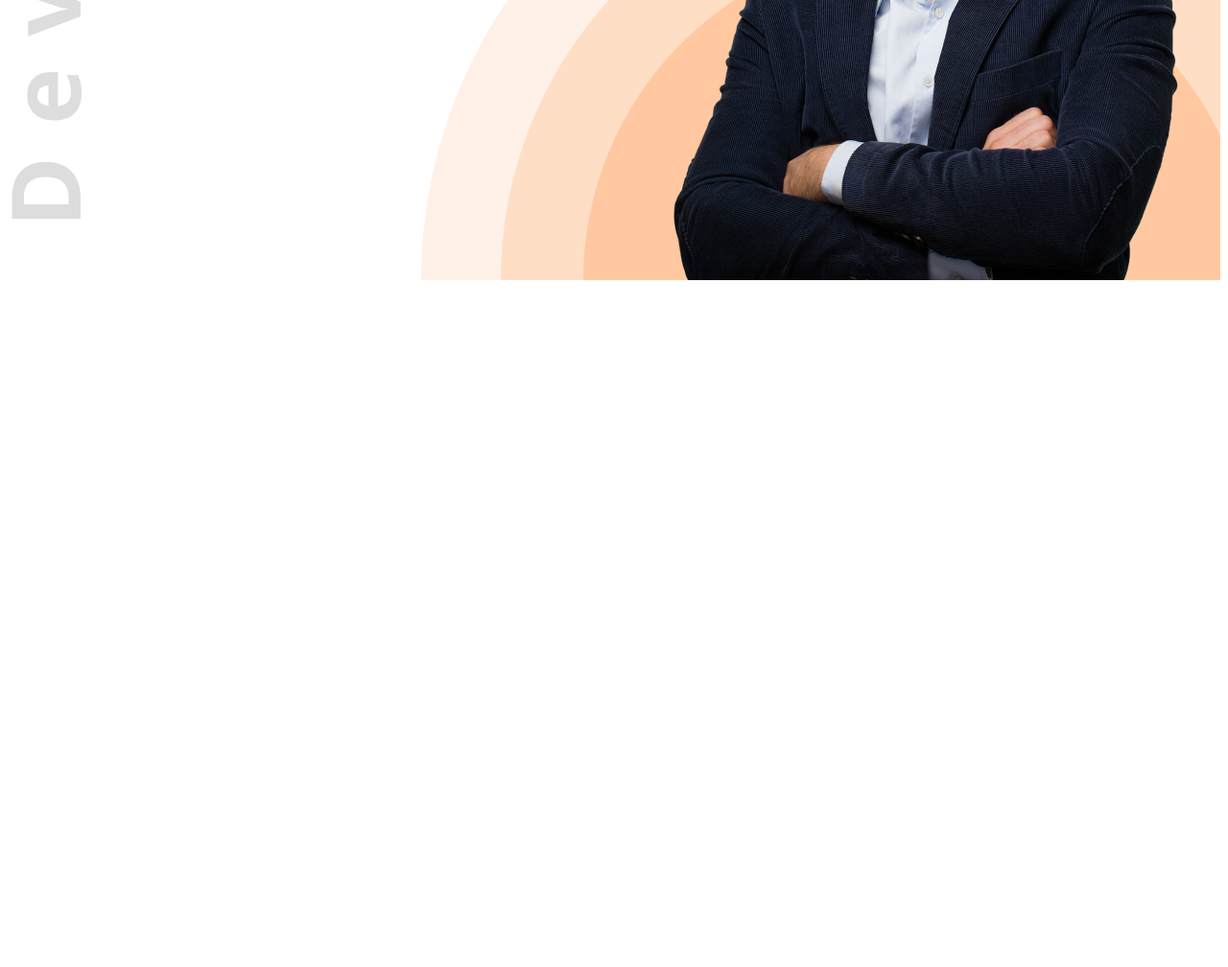
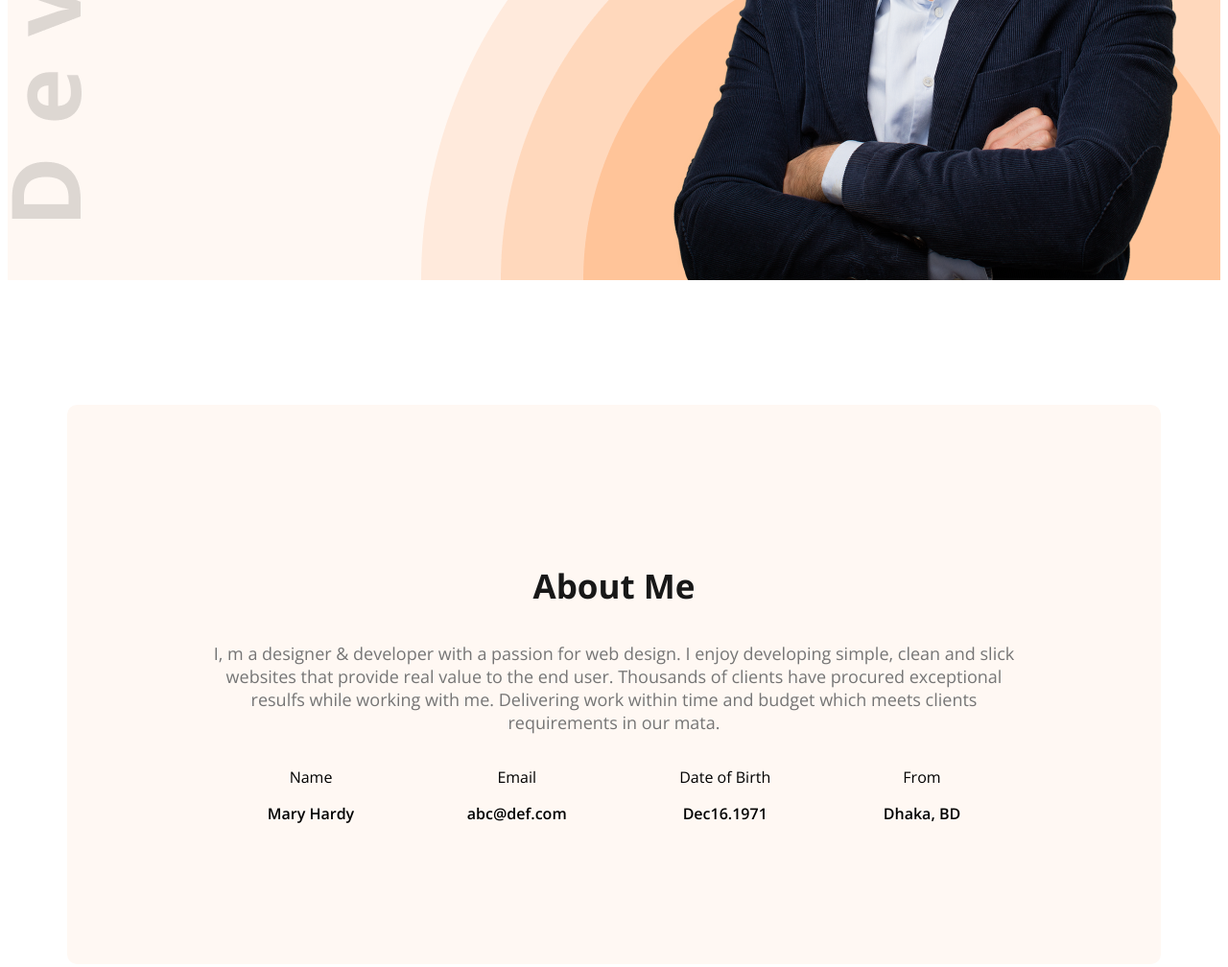
Before and after one commit to mdhabibulla/web-devloper-portfolio, a plain HTML site: page index.html in a window 1280 px wide. Shown: the part 543-1551 px from the top of the page at 96% size. Before the commit the page ends 843 px from the top, so only its background shows below. Drawn offline with nearby package versions, Linux system fonts and the light colour scheme.

Commit message:
Added about section

```diff
--- a/index.html
+++ b/index.html
@@ -10,7 +10,7 @@
     <link rel="stylesheet" href="styles/portfolio.css">
 </head>
 <body class="open-sans-normal">
-    <header class="header">
+    <header class="header secondary-bg">
         <nav>
             <h3 class="nav-title">Ma<span class="text-primary">r</span>y</h3>
             <ul>
@@ -33,6 +33,33 @@
         </div>
     </header>
     <main>
+         <section class="about secondary-bg">
+            <h3 class="section-title">About Me</h3>
+            <p class="section-description">
+              I, m a designer & developer with a passion for web design. I enjoy developing simple, clean and slick websites that provide real value to the end user. Thousands of clients have procured exceptional resulfs while working with me. Delivering work within time and budget which meets clients requirements in our mata.
+            </p>
+            <div class="about-items">
+                <!-- .about-item*4>p.item-title+p.item-description -->
+                 <div class="about-item">
+                    <p class="item-title">Name </p>
+                    <p class="item-description">Mary Hardy</p>
+                 </div>
+                 <div class="about-item">
+                    <p class="item-title">Email </p>
+                    <p class="item-description">abc@def.com </p>
+                 </div>
+                 <div class="about-item">
+                    <p class="item-title">Date of Birth</p>
+                    <p class="item-description">Dec16.1971</p>
+                 </div>
+                 <div class="about-item">
+                    <p class="item-title">From</p>
+                    <p class="item-description">Dhaka, BD</p>
+                 </div>
+
+            </div>
+
+         </section>
 
     </main>
     <footer>
--- a/styles/portfolio.css
+++ b/styles/portfolio.css
@@ -7,6 +7,9 @@
     "wdth" 100;
 }
 /*shared style*/
+.secondary-bg{
+    background-color: #FFF8F3 ;
+}
 .text-primary{
     color: #FD6E0A;
 }
@@ -23,6 +26,17 @@
   border-radius:5px ;
 
 }
+
+.section-title{
+    font-size: 35px;
+    font-weight: bold;
+    color: #181818 ;
+}
+.section-description{
+    font-size: 18px;
+    color: #757575;
+}
+
 /*header */
 .header{
     background-image: url(../images/developer.png), url(../images/header_bg.png);
@@ -65,3 +79,23 @@ nav li a{
     font-weight: 800;
     font-size: 45px;
 }
+
+/* main style */
+main{
+    max-width: 1140px;
+    margin: 0 auto;
+}
+.about{
+    border-radius: 10px;
+    padding: 130px 150px;
+    text-align: center;
+    margin-top: 130px ;
+}
+.about-items{
+    display: flex;
+    justify-content: space-around;
+}
+
+.item-description{
+    font-weight: 600;
+}
```
